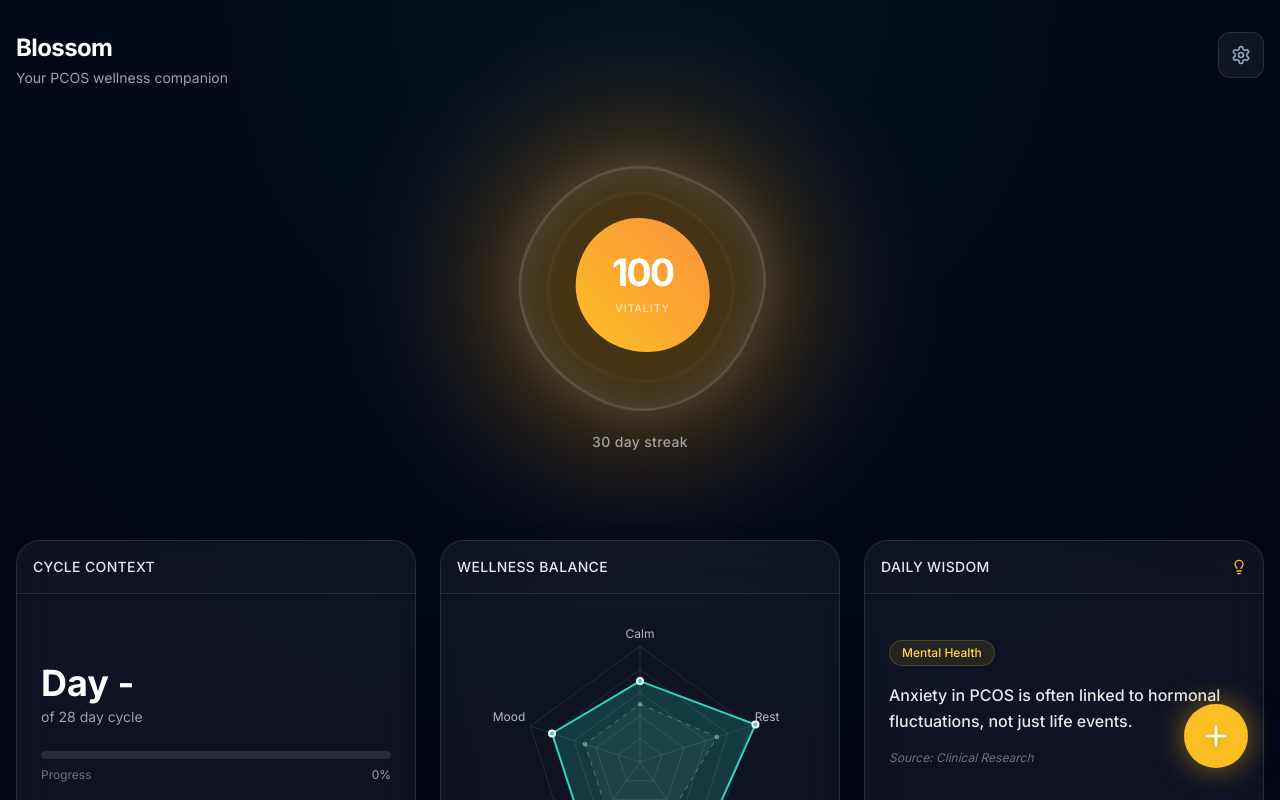
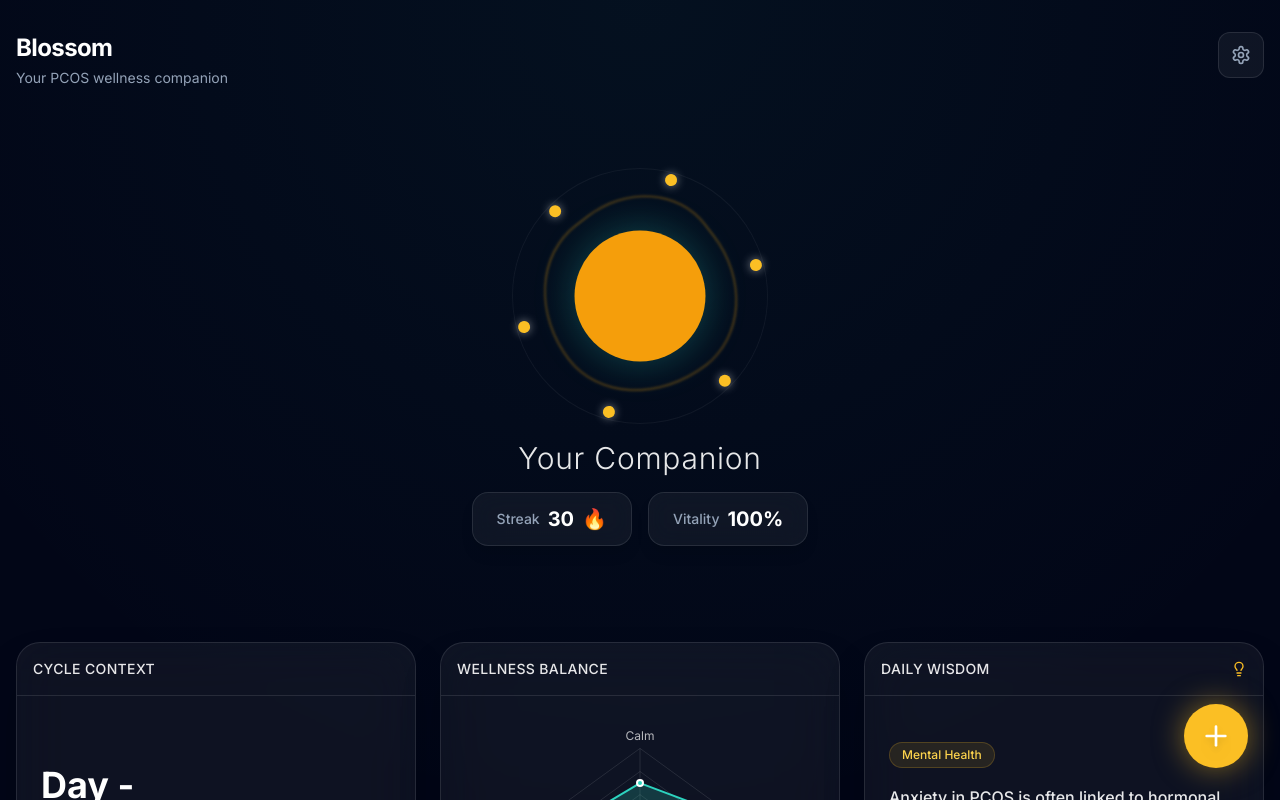
Before and after one commit to psspowers/pcos-Jan_11, a React (Vite) app: page / in a window 1280 px wide. Shown: the top 800 px of the page. Built offline with nearby package versions, Linux system fonts and the light colour scheme.

Commit message:
Updated BioOrb.tsx

```diff
--- a/src/components/BioOrb.tsx
+++ b/src/components/BioOrb.tsx
@@ -8,95 +8,97 @@ interface BioOrbProps {
 }
 
 export const BioOrb: React.FC<BioOrbProps> = ({ health, streak, mode }) => {
-  const colors = {
-    nurture: { core: 'bg-purple-500', glow: 'shadow-purple-500/50', gradient: 'from-purple-400 to-pink-400' },
-    steady: { core: 'bg-teal-500', glow: 'shadow-teal-500/50', gradient: 'from-teal-400 to-emerald-400' },
-    thrive: { core: 'bg-amber-500', glow: 'shadow-amber-500/50', gradient: 'from-amber-400 to-orange-400' }
+  const themes = {
+    nurture: {
+      main: 'bg-purple-500',
+      light: 'bg-purple-400',
+      ring: 'border-purple-500/30',
+      dot: 'bg-purple-400'
+    },
+    steady: {
+      main: 'bg-teal-500',
+      light: 'bg-teal-400',
+      ring: 'border-teal-500/30',
+      dot: 'bg-teal-400'
+    },
+    thrive: {
+      main: 'bg-amber-500',
+      light: 'bg-amber-400',
+      ring: 'border-amber-500/30',
+      dot: 'bg-amber-400'
+    }
   };
-  const theme = colors[mode];
+
+  const theme = themes[mode] || themes.steady;
 
   return (
-    <div className="relative flex flex-col items-center justify-center py-10">
+    <div className="flex flex-col items-center justify-center py-12">
       <div className="relative w-64 h-64 flex items-center justify-center">
+
+        {/* 1. The Orbiting Dots Ring */}
         <motion.div
-          animate={{ scale: [1, 1.3, 1.1, 1], opacity: [0.3, 0.5, 0.2, 0.3] }}
-          transition={{ duration: 14, repeat: Infinity, ease: "easeInOut" }}
-          className={`absolute w-full h-full rounded-full blur-3xl ${theme.core} opacity-30`}
-        />
+          animate={{ rotate: 360 }}
+          transition={{ duration: 20, repeat: Infinity, ease: "linear" }}
+          className="absolute w-full h-full rounded-full border border-white/5 flex items-center justify-center"
+        >
+          {/* 6 Orbiting Nodes positioned radially */}
+          {[0, 60, 120, 180, 240, 300].map((deg, i) => (
+            <div
+              key={i}
+              className={`absolute w-3 h-3 rounded-full ${theme.dot} shadow-[0_0_10px_rgba(255,255,255,0.5)]`}
+              style={{
+                transform: `rotate(${deg}deg) translate(7.5rem)`
+              }}
+            />
+          ))}
+        </motion.div>
 
+        {/* 2. The Morphing Organic Membrane */}
         <motion.div
           animate={{
-            rotate: [0, 360],
-            scale: [1, 1.2, 0.9, 1.1, 1],
+            rotate: -180,
             borderRadius: [
               "60% 40% 30% 70% / 60% 30% 70% 40%",
               "30% 60% 70% 40% / 50% 60% 30% 60%",
-              "68% 32% 49% 51% / 48% 68% 32% 52%",
-              "41% 59% 38% 62% / 65% 35% 65% 35%",
               "60% 40% 30% 70% / 60% 30% 70% 40%"
             ]
           }}
-          transition={{
-            rotate: { duration: 40, repeat: Infinity, ease: "linear" },
-            scale: { duration: 15, repeat: Infinity, ease: "easeInOut" },
-            borderRadius: { duration: 22, repeat: Infinity, ease: "easeInOut" }
-          }}
-          className={`absolute w-52 h-52 border-2 border-white/20 backdrop-blur-sm`}
-          style={{ boxShadow: "inset 0 0 30px rgba(255,255,255,0.15), 0 0 40px rgba(255,255,255,0.1)" }}
+          transition={{ duration: 12, repeat: Infinity, ease: "linear" }}
+          className={`absolute w-48 h-48 border-2 ${theme.ring} blur-[1px]`}
         />
 
+        {/* 3. The Solid Core Nucleus */}
         <motion.div
-          animate={{
-            scale: [1, 1.05, 0.95, 1.08, 1],
-            borderRadius: [
-              "63% 37% 54% 46% / 55% 48% 52% 45%",
-              "38% 62% 43% 57% / 48% 62% 38% 52%",
-              "70% 30% 46% 54% / 30% 54% 70% 46%",
-              "49% 51% 60% 40% / 63% 37% 63% 37%",
-              "63% 37% 54% 46% / 55% 48% 52% 45%"
-            ],
-            x: [0, 3, -2, 4, 0],
-            y: [0, -3, 2, -1, 0]
-          }}
-          transition={{
-            scale: { duration: 12, repeat: Infinity, ease: "easeInOut" },
-            borderRadius: { duration: 17, repeat: Infinity, ease: "easeInOut" },
-            x: { duration: 13, repeat: Infinity, ease: "easeInOut" },
-            y: { duration: 11, repeat: Infinity, ease: "easeInOut" }
-          }}
-          className={`relative w-32 h-32 bg-gradient-to-tr ${theme.gradient} flex items-center justify-center shadow-[0_0_50px_rgba(0,0,0,0.3)]`}
+          animate={{ scale: [1, 1.1, 1] }}
+          transition={{ duration: 3, repeat: Infinity, ease: "easeInOut" }}
+          className={`relative w-32 h-32 rounded-full ${theme.main} shadow-[0_0_40px_rgba(45,212,191,0.3)] flex items-center justify-center`}
         >
-          <div className="text-center text-white">
-            <span className="block text-4xl font-bold tracking-tighter">{health}</span>
-            <span className="text-[10px] uppercase tracking-widest opacity-80">Vitality</span>
-          </div>
+           {/* Pure visual core, looks like a biological nucleus */}
         </motion.div>
 
-        <motion.div
-          animate={{
-            rotate: 360,
-            scale: [1, 1.18, 0.88, 1.05, 1],
-            borderRadius: [
-              "55% 45% 65% 35% / 60% 40% 60% 40%",
-              "35% 65% 40% 60% / 45% 55% 35% 65%",
-              "65% 35% 55% 45% / 35% 65% 45% 55%",
-              "45% 55% 60% 40% / 55% 45% 55% 45%",
-              "55% 45% 65% 35% / 60% 40% 60% 40%"
-            ]
-          }}
-          transition={{
-            rotate: { duration: 35, repeat: Infinity, ease: "linear" },
-            scale: { duration: 14, repeat: Infinity, ease: "easeInOut" },
-            borderRadius: { duration: 19, repeat: Infinity, ease: "easeInOut" }
-          }}
-          className={`absolute w-40 h-40 border border-white/10`}
-          style={{ filter: "blur(1px)" }}
-        />
       </div>
 
-      <p className="mt-4 text-slate-400 text-sm font-medium tracking-wide">
-        {streak} day streak
-      </p>
+      {/* 4. Text & Stats Below */}
+      <div className="mt-4 text-center space-y-4">
+        <h2 className="text-3xl font-light text-white tracking-wide opacity-90">
+          Your Companion
+        </h2>
+
+        <div className="flex items-center gap-4 justify-center">
+          {/* Streak Badge */}
+          <div className="px-6 py-3 rounded-2xl bg-white/5 border border-white/10 backdrop-blur-md flex items-center gap-2 shadow-lg">
+            <span className="text-slate-400 text-sm font-medium">Streak</span>
+            <span className="text-white font-bold text-xl">{streak}</span>
+            <span className="text-xl">🔥</span>
+          </div>
+
+          {/* Vitality Badge */}
+          <div className="px-6 py-3 rounded-2xl bg-white/5 border border-white/10 backdrop-blur-md flex items-center gap-2 shadow-lg">
+            <span className="text-slate-400 text-sm font-medium">Vitality</span>
+            <span className="text-white font-bold text-xl">{health}%</span>
+          </div>
+        </div>
+      </div>
     </div>
   );
 };
```
